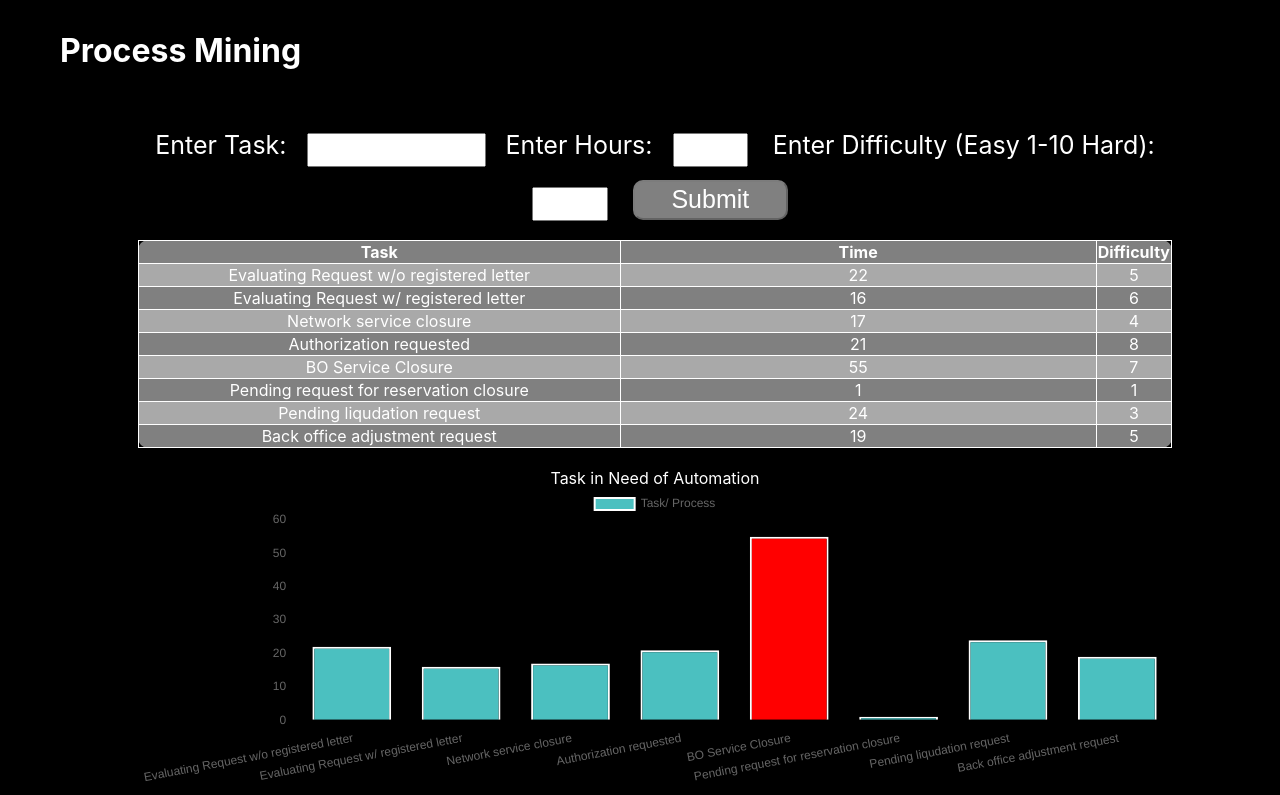
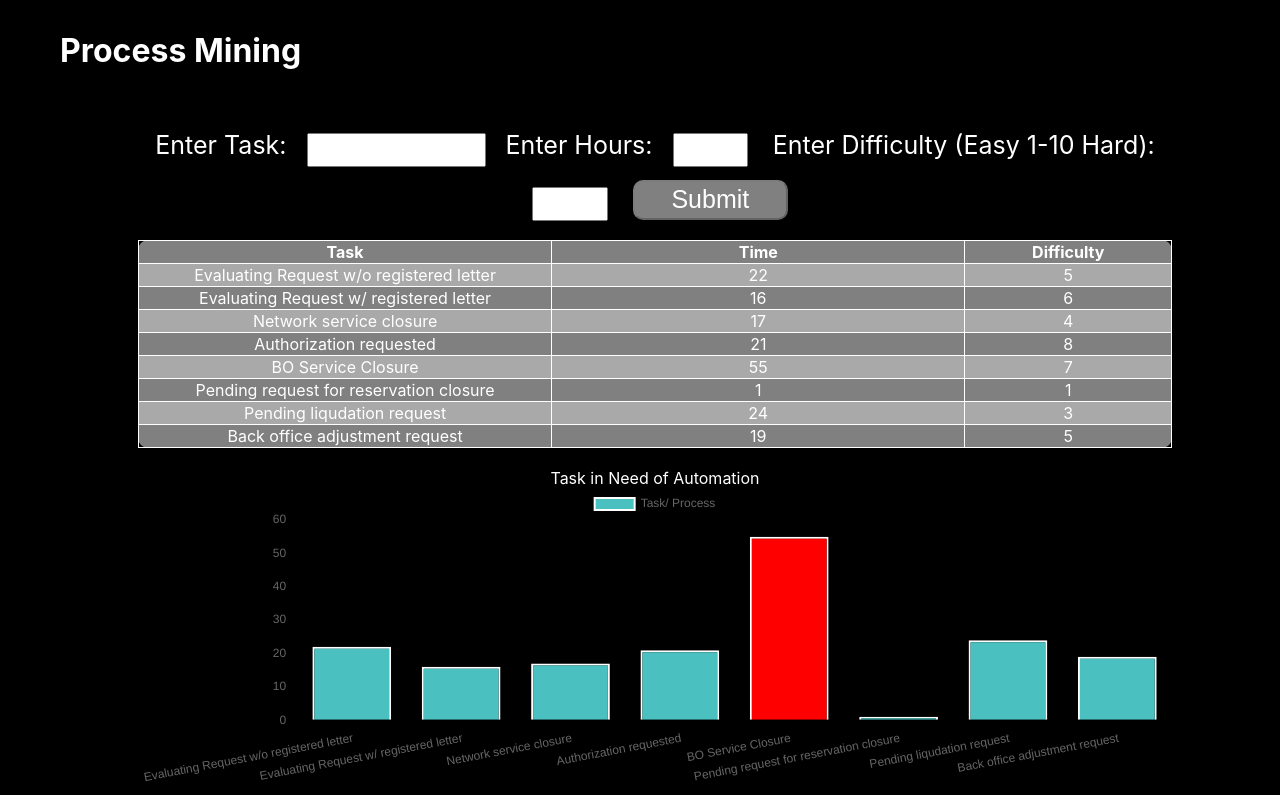
Before and after one commit to Michaelwu2/Process_Mining, a React (Create React App) app: page / in a window 1280 px wide. Shown: the top 795 px of the page. Built offline with nearby package versions, Linux system fonts and the light colour scheme.

Commit message:
update table column width

```diff
--- a/src/Activities.css
+++ b/src/Activities.css
@@ -22,7 +22,7 @@ table {
 th, td {
     border: 1px solid white;
     border-collapse: collapse;
-    width: 50%;
+    width: 40%;
     margin: 0px;
 }
 
```
